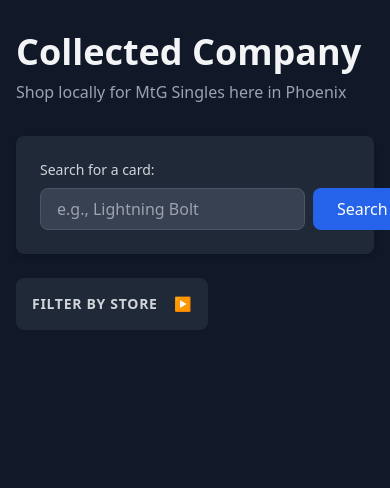
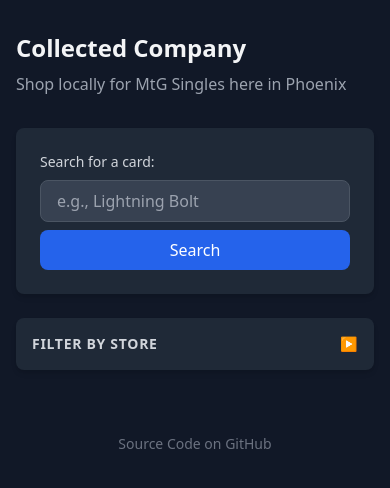
Before and after one commit to altf4/collected-company, a FastAPI app: page / in a window 390 px wide. Shown: the top 488 px of the page. Run offline with FastAPI, Linux system fonts and the light colour scheme; data that the repository does not hold is empty; some libraries are stand-ins or nearby versions.

Commit message:
Add mobile site

```diff
--- a/collected_company/static/js/search.js
+++ b/collected_company/static/js/search.js
@@ -43,6 +43,12 @@ class CardSearcher {
     this.storesCompleted = 0;
     this.hideError();
     this.showLoadingState();
+
+    // Reset mobile card preview
+    document.getElementById("card-preview-fab")?.classList.add("hidden");
+    const modal = document.getElementById("card-preview-modal");
+    modal?.classList.add("hidden");
+    modal?.classList.remove("flex");
 
     // Close any existing connection
     if (this.eventSource) {
@@ -96,6 +102,10 @@ class CardSearcher {
   _filterKey(result) {
     const loc = result.location || "";
     return `${result.store_name}||${loc}`;
+  }
+
+  _isMobile() {
+    return window.innerWidth < 768;
   }
 
   _filterLabel(key) {
@@ -226,7 +236,28 @@ class CardSearcher {
       cardLink.classList.add("hidden");
     }
 
-    cardHeader.classList.remove("hidden");
+    // On desktop, show card header in sidebar; on mobile, keep it hidden
+    if (!this._isMobile()) {
+      cardHeader.classList.remove("hidden");
+    }
+
+    // Sync mobile modal content
+    const modalImg = document.getElementById("card-image-modal");
+    const modalName = document.getElementById("card-name-modal");
+    const modalLink = document.getElementById("card-scryfall-link-modal");
+    const fab = document.getElementById("card-preview-fab");
+
+    if (modalName) modalName.textContent = data.card_name;
+    if (modalImg && data.card_image_url) {
+      modalImg.src = data.card_image_url;
+      modalImg.alt = data.card_name;
+    }
+    if (modalLink && data.scryfall_url) {
+      modalLink.href = data.scryfall_url;
+    }
+    if (fab && data.card_image_url && this._isMobile()) {
+      fab.classList.remove("hidden");
+    }
   }
 
   renderResults() {
@@ -265,6 +296,15 @@ class CardSearcher {
       row.classList.add("new-result-highlight");
     }
 
+    // Mobile: tap row to navigate to product URL
+    if (result.product_url && this._isMobile()) {
+      row.classList.add("cursor-pointer");
+      row.addEventListener("click", (e) => {
+        if (e.target.closest("a")) return;
+        window.open(result.product_url, "_blank");
+      });
+    }
+
     // Hover: swap card preview image to this result's set-specific image
     if (result.product_image_url) {
       row.addEventListener("mouseenter", () => {
@@ -275,11 +315,12 @@ class CardSearcher {
         const img = document.getElementById("card-image");
         if (img && this.defaultCardImage) img.src = this.defaultCardImage;
       });
+
     }
 
     // Store name + location
     const storeCell = document.createElement("td");
-    storeCell.className = "px-6 py-4 whitespace-nowrap";
+    storeCell.className = "px-3 md:px-6 py-4 whitespace-nowrap";
     const storeLink = document.createElement("a");
     storeLink.href = result.store_url;
     storeLink.target = "_blank";
@@ -293,30 +334,30 @@ class CardSearcher {
       storeCell.appendChild(locSpan);
     }
 
-    // Set
+    // Set (hidden on mobile)
     const setCell = document.createElement("td");
-    setCell.className = "px-6 py-4 text-sm text-gray-300";
+    setCell.className = "hidden md:table-cell px-6 py-4 text-sm text-gray-300";
     setCell.textContent = result.set_name || "-";
 
     // Price
     const priceCell = document.createElement("td");
-    priceCell.className = "px-6 py-4 whitespace-nowrap font-bold text-gray-100";
+    priceCell.className = "px-3 md:px-6 py-4 whitespace-nowrap font-bold text-gray-100";
     priceCell.textContent =
       result.price !== null ? `$${result.price.toFixed(2)}` : "-";
 
     // Condition
     const conditionCell = document.createElement("td");
-    conditionCell.className = "px-6 py-4 whitespace-nowrap text-gray-300";
+    conditionCell.className = "px-3 md:px-6 py-4 whitespace-nowrap text-gray-300";
     conditionCell.textContent = result.condition || "-";
 
-    // Foil
+    // Foil (hidden on mobile)
     const foilCell = document.createElement("td");
-    foilCell.className = "px-6 py-4 whitespace-nowrap text-gray-300";
+    foilCell.className = "hidden md:table-cell px-6 py-4 whitespace-nowrap text-gray-300";
     foilCell.textContent = result.foil ? "Yes" : "No";
 
-    // Stock
+    // Stock (hidden on mobile)
     const stockCell = document.createElement("td");
-    stockCell.className = "px-6 py-4 whitespace-nowrap";
+    stockCell.className = "hidden md:table-cell px-6 py-4 whitespace-nowrap";
     if (result.stock_quantity > 0) {
       stockCell.textContent = result.stock_quantity;
       stockCell.classList.add("text-green-400");
@@ -328,9 +369,9 @@ class CardSearcher {
       stockCell.classList.add("text-gray-500");
     }
 
-    // Link
+    // Link (hidden on mobile — row tap navigates instead)
     const linkCell = document.createElement("td");
-    linkCell.className = "px-6 py-4 whitespace-nowrap";
+    linkCell.className = "hidden md:table-cell px-3 md:px-6 py-4 whitespace-nowrap";
     if (result.product_url) {
       const link = document.createElement("a");
       link.href = result.product_url;
@@ -412,3 +453,18 @@ document.getElementById("sort-select")?.addEventListener("change", () => {
   searcher.sortResults();
   searcher.renderResults();
 });
+
+// Mobile card preview FAB
+document.getElementById("card-preview-fab")?.addEventListener("click", () => {
+  const modal = document.getElementById("card-preview-modal");
+  modal.classList.remove("hidden");
+  modal.classList.add("flex");
+});
+
+// Close modal on backdrop click
+document.getElementById("card-preview-modal")?.addEventListener("click", (e) => {
+  if (e.target === e.currentTarget) {
+    e.currentTarget.classList.add("hidden");
+    e.currentTarget.classList.remove("flex");
+  }
+});
--- a/collected_company/templates/index.html
+++ b/collected_company/templates/index.html
@@ -10,7 +10,7 @@
     <div class="container mx-auto px-4 py-8 max-w-7xl">
         <!-- Header -->
         <header class="mb-8">
-            <h1 class="text-4xl font-bold text-gray-100 mb-2">Collected Company</h1>
+            <h1 class="text-2xl md:text-4xl font-bold text-gray-100 mb-2">Collected Company</h1>
             <p class="text-gray-400">Shop locally for MtG Singles here in Phoenix</p>
         </header>
 
@@ -21,7 +21,7 @@
                     <label for="card-search" class="block text-sm font-medium text-gray-300 mb-2">
                         Search for a card:
                     </label>
-                    <div class="flex gap-2">
+                    <div class="flex flex-col sm:flex-row gap-2">
                         <input
                             type="text"
                             id="card-search"
@@ -56,10 +56,10 @@
         <div id="completion-message" class="hidden text-green-400 font-semibold mb-4"></div>
 
         <!-- Main content: Sidebar + Results -->
-        <div id="main-content" class="flex gap-6">
+        <div id="main-content" class="flex flex-col md:flex-row gap-6">
             <!-- Sidebar: Store/Location Filters + Card Preview -->
-            <aside id="filter-sidebar" class="w-48 flex-shrink-0">
-                <div class="sticky top-4 space-y-4 max-h-[calc(100vh-2rem)] overflow-y-auto">
+            <aside id="filter-sidebar" class="w-full md:w-48 flex-shrink-0">
+                <div class="md:sticky md:top-4 space-y-4 md:max-h-[calc(100vh-2rem)] md:overflow-y-auto">
                     <div class="bg-gray-800 rounded-lg shadow-md p-4">
                         <button id="store-filter-toggle" class="flex items-center justify-between w-full text-sm font-semibold text-gray-300 uppercase tracking-wider" onclick="document.getElementById('store-filters').classList.toggle('hidden'); this.querySelector('.toggle-arrow').classList.toggle('rotate-90')">
                             <span>Filter by Store</span>
@@ -101,13 +101,13 @@
                     <table class="min-w-full divide-y divide-gray-700">
                         <thead class="bg-gray-750">
                             <tr>
-                                <th class="px-6 py-3 text-left text-xs font-medium text-gray-400 uppercase tracking-wider">Store</th>
-                                <th class="px-6 py-3 text-left text-xs font-medium text-gray-400 uppercase tracking-wider">Set</th>
-                                <th class="px-6 py-3 text-left text-xs font-medium text-gray-400 uppercase tracking-wider">Price</th>
-                                <th class="px-6 py-3 text-left text-xs font-medium text-gray-400 uppercase tracking-wider">Condition</th>
-                                <th class="px-6 py-3 text-left text-xs font-medium text-gray-400 uppercase tracking-wider">Foil</th>
-                                <th class="px-6 py-3 text-left text-xs font-medium text-gray-400 uppercase tracking-wider">Stock</th>
-                                <th class="px-6 py-3 text-left text-xs font-medium text-gray-400 uppercase tracking-wider">Link</th>
+                                <th class="px-3 md:px-6 py-3 text-left text-xs font-medium text-gray-400 uppercase tracking-wider">Store</th>
+                                <th class="hidden md:table-cell px-6 py-3 text-left text-xs font-medium text-gray-400 uppercase tracking-wider">Set</th>
+                                <th class="px-3 md:px-6 py-3 text-left text-xs font-medium text-gray-400 uppercase tracking-wider">Price</th>
+                                <th class="px-3 md:px-6 py-3 text-left text-xs font-medium text-gray-400 uppercase tracking-wider"><span class="md:hidden">Cond</span><span class="hidden md:inline">Condition</span></th>
+                                <th class="hidden md:table-cell px-6 py-3 text-left text-xs font-medium text-gray-400 uppercase tracking-wider">Foil</th>
+                                <th class="hidden md:table-cell px-6 py-3 text-left text-xs font-medium text-gray-400 uppercase tracking-wider">Stock</th>
+                                <th class="hidden md:table-cell px-3 md:px-6 py-3 text-left text-xs font-medium text-gray-400 uppercase tracking-wider">Link</th>
                             </tr>
                         </thead>
                         <tbody id="results-tbody" class="divide-y divide-gray-700">
@@ -124,6 +124,28 @@
         </div>
     </div>
 
+    <!-- Mobile card preview FAB + modal -->
+    <button id="card-preview-fab" class="hidden fixed bottom-4 right-4 z-40 md:hidden bg-blue-600 text-white px-4 py-3 rounded-full shadow-lg text-sm font-medium">
+        View Card
+    </button>
+
+    <div id="card-preview-modal" class="hidden fixed inset-0 z-50 items-center justify-center bg-black/70 p-6">
+        <div class="bg-gray-800 rounded-lg p-4 max-w-xs mx-auto" onclick="event.stopPropagation()">
+            <img id="card-image-modal" src="" alt="" class="w-full rounded-lg shadow-sm mb-2" />
+            <h2 id="card-name-modal" class="text-sm font-bold text-gray-100 mb-1"></h2>
+            <a id="card-scryfall-link-modal" href="" target="_blank" class="text-xs text-blue-400 hover:underline">
+                View on Scryfall →
+            </a>
+            <button class="mt-3 w-full py-2 bg-gray-700 text-gray-300 rounded text-sm" onclick="document.getElementById('card-preview-modal').classList.add('hidden'); document.getElementById('card-preview-modal').classList.remove('flex')">Close</button>
+        </div>
+    </div>
+
+    <footer class="mt-8 text-center text-gray-500 text-sm">
+        <a href="https://github.com/altf4/collected-company" target="_blank" rel="noopener noreferrer" class="hover:text-gray-300 transition-colors">
+            Source Code on GitHub
+        </a>
+    </footer>
+
     <style>
         /* Highlight animation for new results */
         @keyframes highlight {
```
